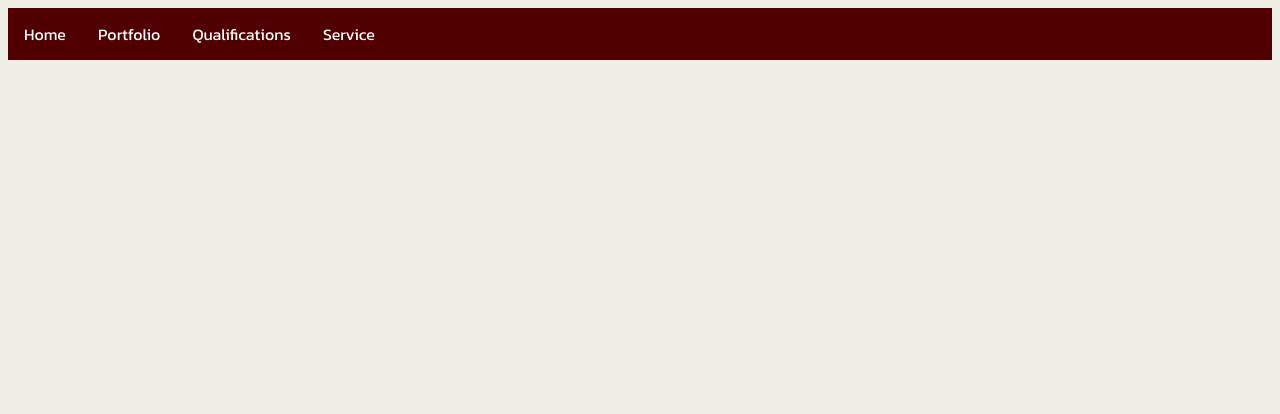
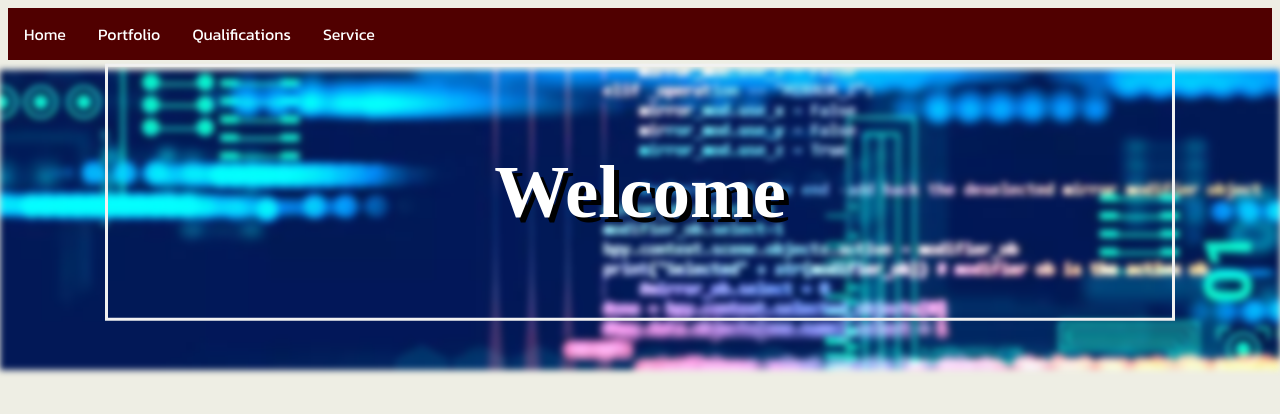
Before and after one commit to preston-bied/CSCE_315_Lab, a plain HTML site: page index.html in a window 1280 px wide. Drawn offline with Linux system fonts and the light colour scheme.

Commit message:
welcome banner

```diff
--- a/index.html
+++ b/index.html
@@ -7,12 +7,18 @@
     <link rel="stylesheet" href="style.css">
     <title>Preston Bied</title>
 </head>
-<body>
+<body id="home">
     <ul id="nav">
         <li><a href="index.html">Home</a></li>
         <li><a href="portfolio.html">Portfolio</a></li>
         <li><a href="qualifications.html">Qualifications</a></li>
         <li><a href="service.html">Service</a></li>
     </ul>
+    <section>
+        <div id="home-bg"></div>
+        <div id="home-title">
+            <h1>Welcome</h1>
+        </div>
+    </section>
 </body>
 </html>
--- a/style.css
+++ b/style.css
@@ -7,6 +7,7 @@ body {
 #nav {
     list-style-type: none;
     margin: 0;
+    margin-bottom: 10px;
     padding: 0;
     overflow: hidden;
     background-color: #500000;
@@ -29,3 +30,36 @@ body {
     background-color: #eeeee4;
     color: #500000;
 }
+
+#home-bg {
+    background-image: url("assets/code-banner.jpg");
+    background-position: center;
+    background-repeat: no-repeat;
+    background-size: cover;
+    height: 300px;
+    z-index: 1;
+    display: block;
+    position: fixed;
+    left: 0;
+    right: 0;
+    filter: blur(3px);
+}
+
+#home-title {
+    color: white;
+    font-weight: bold;
+    border: 3px solid #f1f1f1;
+    position: absolute;
+    top: 24%;
+    transform: translate(-50%, -50%);
+    z-index: 2;
+    width: 80%;
+    padding: 20px;
+    text-align: center;
+    font-size: 50px;
+    text-shadow: 5px 5px black;
+    z-index: 100;
+    position: fixed;
+    left: 50%;
+    right: 0;
+}
```
Also changed, not shown: portfolio.html (+1 -1 lines), assets/code-banner.jpg (added), assets/home-bg.jpeg (added).
